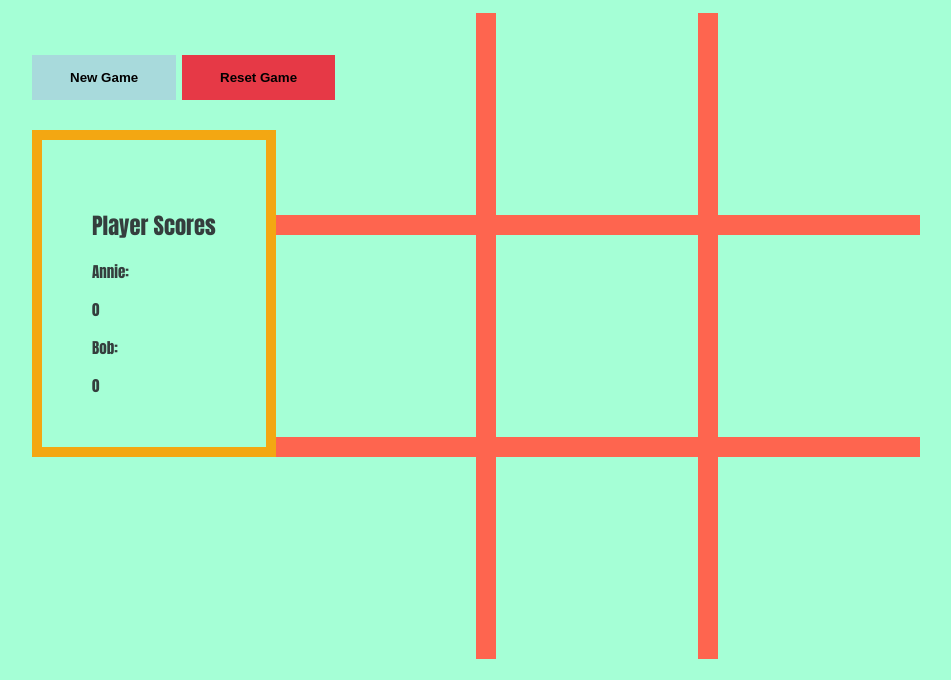
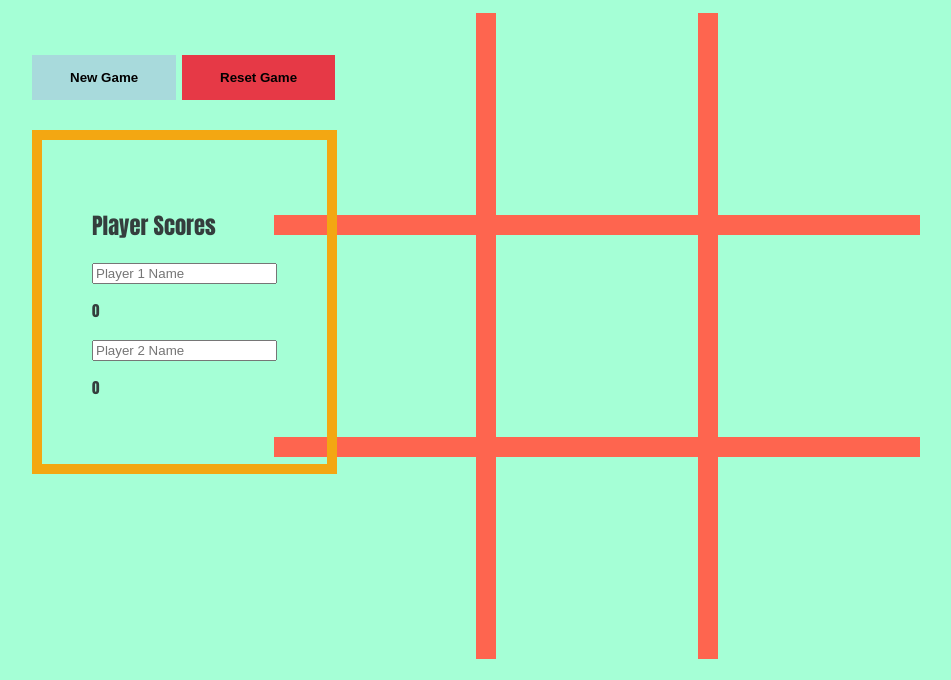
Before and after one commit to anniekao/Projects, a plain HTML site: page JavaScript/tic-tac-toe/index.html in a window 1280 px wide. Both pictures are taken after a click on the button "Reset Game". Shown: the part 120-800 px from the top of the page, without its empty margins (43-994 px from the left). Drawn offline with Linux system fonts and the light colour scheme.

Commit message:
Added setting players names

```diff
--- a/JavaScript/tic-tac-toe/index.html
+++ b/JavaScript/tic-tac-toe/index.html
@@ -10,15 +10,17 @@
 <body>
     <div id="scores">
         <h2>Player Scores</h2>
-        <p id = "player1_name">Player 1:</p>
-        <div id="player1_score">0</div>
-
-        <p id = "player2_name">Player 2:</p>
-        <div id="player2_score">0</div>
-
+        <div id = "score1">
+            <p><input type="text" id="player1_name" placeholder="Player 1 Name" onkeydown="setPlayerName(event,this)" /><span
+            id="player1_score">0</span></p>
+        </div>
+        <div id = "score2">
+            <p><input type="text" id="player2_name" placeholder="Player 2 Name" onkeydown="setPlayerName(event,this)" /><span
+            id="player2_score">0</span></p>
+        </div>
     </div>
-    <input type="button" id="clear-board-btn" value="New Game">
-    <input type="button" id="reset-btn" value="Reset Game">
+    <input type="button" id="clear-board-btn" value="New Game" />
+    <input type="button" id="reset-btn" value="Reset Game" />
     <div id="container">
         <h1>Tic Tac Toe!</h1>
         <div id="winner"></div>
--- a/JavaScript/tic-tac-toe/main.js
+++ b/JavaScript/tic-tac-toe/main.js
@@ -57,6 +57,7 @@ const resetGame = () => {
     score2.innerText = 0;
 
     clearBoard();
+    resetNames();
 };
 
 let resetBtn = document.getElementById('reset-btn');
@@ -188,7 +189,50 @@ const takeTurn = () => {
     }
 };
 
-let player1Name = document.getElementById('player1_name');
-player1Name.innerText = gameOn.player1.name + ": ";
-let player2Name = document.getElementById('player2_name');
-player2Name.innerText = gameOn.player2.name + ": ";
+function resetNames(){
+    let player1Name = document.getElementById('player1_name');
+    let player2Name = document.getElementById('player2_name');
+    let score1 = document.getElementById('score1');
+    let score2 = document.getElementById('score2');
+
+    player1Name.parentElement.removeChild(player1Name);
+    player2Name.parentElement.removeChild(player2Name);
+
+    let nameField1 = document.createElement('input');
+    let nameField2 = document.createElement('input');
+    nameField1.setAttribute('type', 'text');
+    nameField1.setAttribute('placeholder', 'Player 1 Name');
+    nameField2.setAttribute('type', 'text');
+    nameField2.setAttribute('placeholder', 'Player 2 Name');
+
+    score1.insertBefore(nameField1, score1.firstChild);
+    score2.insertBefore(nameField2, score2.firstChild);
+}
+
+function setPlayerName(event, ele) {
+    let player1Name = document.getElementById('player1_name');
+    let player2Name = document.getElementById('player2_name');
+    let score1 = document.getElementById('score1');
+    let score2 = document.getElementById('score2');
+    if (event.keyCode === 13 && ele.id === 'player1_name'){
+        player1Name.innerText = ele.value;
+        gameOn.player1.name = ele.value;
+
+        player1Name.parentElement.removeChild(player1Name);
+
+        let div = document.createElement('div');
+        div.id = 'player1_name';
+        div.innerText = gameOn.player1.name + ": ";
+        score1.insertBefore(div, score1.firstChild);
+    }  else if (event.keyCode === 13 && ele.id === 'player2_name'){
+        player2Name.innerText = ele.value;
+        gameOn.player2.name = ele.value;
+
+        player2Name.parentElement.removeChild(player2Name);
+
+        let div = document.createElement('div');
+        div.id = 'player2_name';
+        div.innerText = gameOn.player2.name + ": ";
+        score2.insertBefore(div, score2.firstChild);
+    }
+}
```
